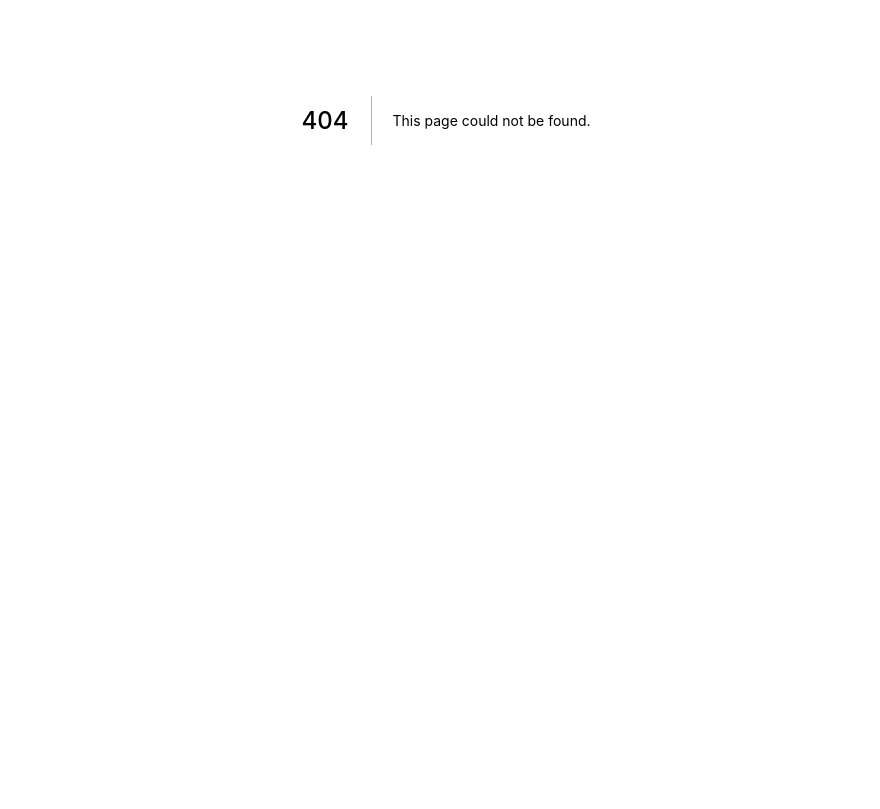
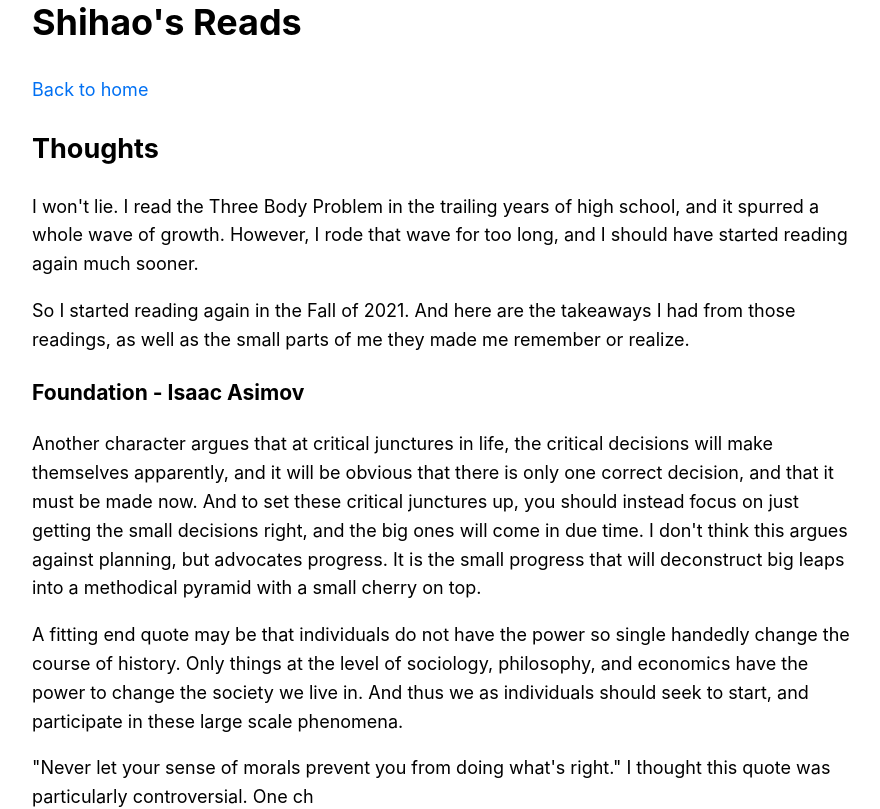
Before and after one commit to shihaocao/nextjs-shihao-website, a Next.js app: page /books in a window 1280 px wide. Before the commit this address had no page. Shown: the part 280-1089 px from the top of the page, without its empty margins (194-1074 px from the left). Before the commit the page ends 800 px from the top, so only its background shows below. Built offline with nearby package versions, Linux system fonts and the light colour scheme.

Commit message:
books and img blocks

```diff
--- /dev/null
+++ b/pages/books.js
@@ -0,0 +1,56 @@
+import Head from 'next/head'
+import Link from 'next/link'
+import Layout from '../components/layout'
+import Image from 'next/image'
+import { img_photo_descrip_block } from './img_blocks'
+import styles from '../components/layout.module.css'
+
+
+export default function FirstPost() {
+  return (
+    <Layout layout_type={styles.container}>
+      <Head>
+        <title>Shihao's Reads</title>
+      </Head>
+      <h1>Shihao's Reads</h1>
+
+      <Link href="/">
+        <a>Back to home</a>
+      </Link>
+
+      <br></br>
+      <h2>Thoughts</h2>
+      I won't lie. I read the Three Body Problem in the trailing years of high school,
+      and it spurred a whole wave of growth. However, I rode that wave for too long, and I should have
+      started reading again much sooner.
+
+      <p>
+      So I started reading again in the Fall of 2021. And here are the takeaways I had from those readings,
+      as well as the small parts of me they made me remember or realize.
+      </p>
+
+
+
+      <h3>Foundation - Isaac Asimov</h3>
+      <p>
+      Another character argues that at critical junctures in life, the critical decisions will make themselves
+      apparently, and it will be obvious that there is only one correct decision, and that it must be made now.
+      And to set these critical junctures up, you should instead focus on just getting the small decisions right,
+      and the big ones will come in due time. I don't think this argues against planning, but advocates progress.
+      It is the small progress that will deconstruct big leaps into a methodical pyramid with a small cherry on top.
+      </p>
+
+      <p>A fitting end quote may be that individuals do not have the power so single handedly change the course of history.
+      Only things at the level of sociology, philosophy, and economics have the power to change the society we live in.
+      And thus we as individuals should seek to start, and participate in these large scale phenomena.
+      </p>
+      <p>
+      "Never let your sense of morals prevent you from doing what's right."
+      I thought this quote was particularly controversial. One ch
+      </p>
+      <br></br>
+
+    </Layout>
+
+  )
+}
```
Also changed, not shown: pages/index.js (+10 -2 lines), components/img_blocks.js (renamed from pages/img_blocks.js).
